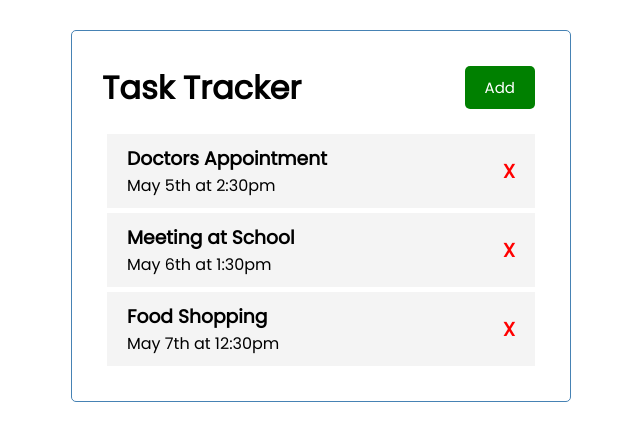
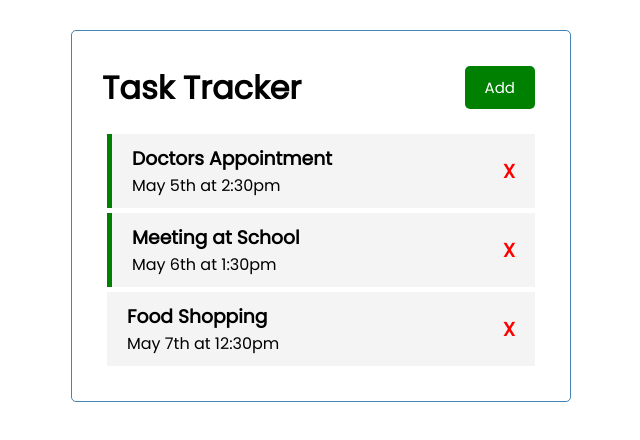
Before and after one commit to NickyGuants/Angular-Task-Tracker, an Angular app: page / in a window 1280 px wide. Shown: the top 440 px of the page, without its empty margins (319-959 px from the left). Built offline with nearby package versions, Linux system fonts and the light colour scheme.

Commit message:
delete and update a task

```diff
--- a/src/app/components/task-item/task-item.component.html
+++ b/src/app/components/task-item/task-item.component.html
@@ -1,9 +1,9 @@
-<div class="task">
+<div [ngClass]="{reminder: task.reminder}" class="task" (dblclick)="onToggle(task)">
     <div>
         <h3>{{task.text}}</h3>
         <p>{{task.day}}</p>
     </div>
-    <div class="delete-btn">
+    <div class="delete-btn" (click)="onDelete(task)">
         X
     </div>
 </div>
--- a/src/app/components/task-item/task-item.component.ts
+++ b/src/app/components/task-item/task-item.component.ts
@@ -1,4 +1,4 @@
-import { Component, OnInit, Input } from '@angular/core';
+import { Component, OnInit, Input, Output,EventEmitter } from '@angular/core';
 import { Task } from 'src/app/Task';
 
 @Component({
@@ -8,11 +8,22 @@ import { Task } from 'src/app/Task';
 })
 export class TaskItemComponent implements OnInit {
 
-  @Input() task!:Task
+  @Input() task!: Task
+
+  @Output() onDeleteTask: EventEmitter<Task> = new EventEmitter()
+  @Output() onToggleReminder: EventEmitter<Task> = new EventEmitter()
 
   constructor() { }
 
   ngOnInit(): void {
   }
 
+  onDelete(task: Task): void{
+    this.onDeleteTask.emit(task)
+  }
+
+  onToggle(task: Task) {
+    this.onToggleReminder.emit(task)
+  }
+
 }
```
